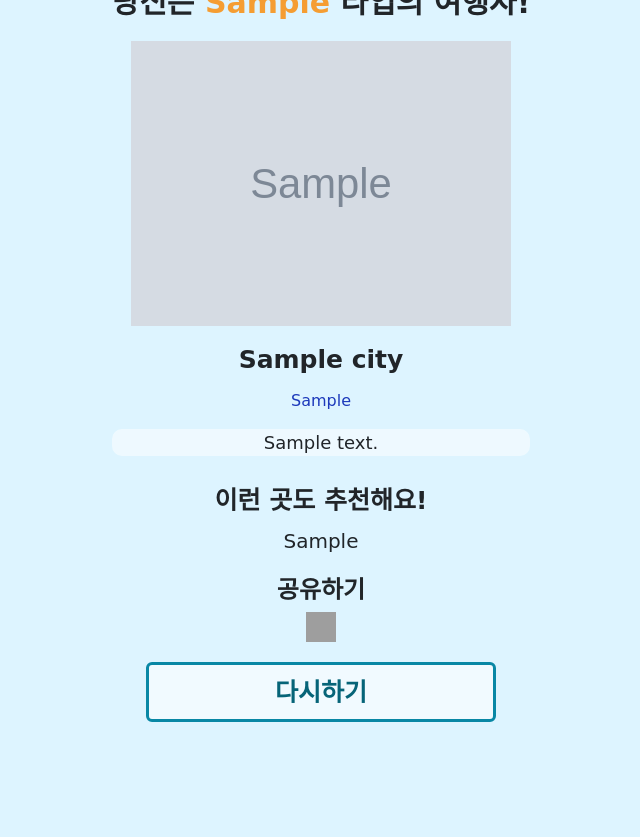
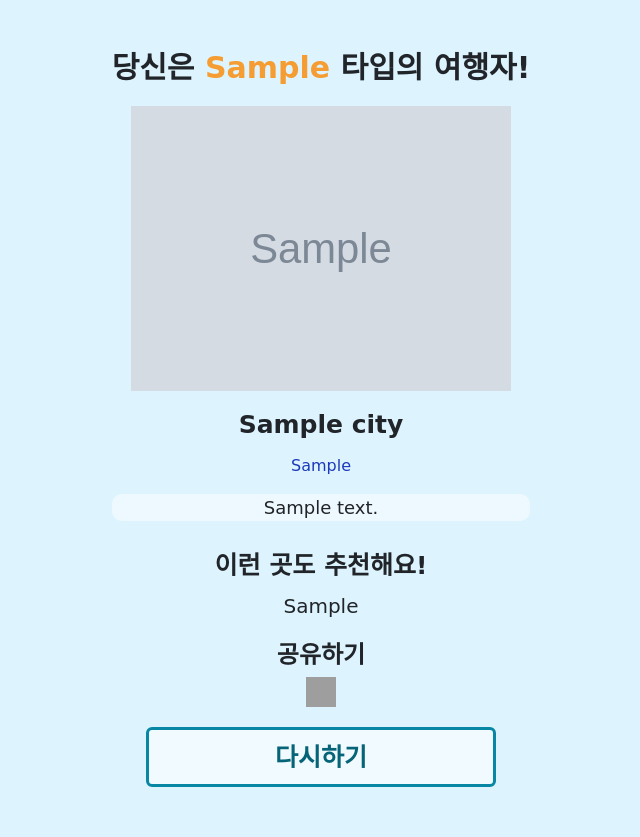
Before and after one commit to TellMeRodi/Rodi_Service, a Django app: template Researches/templates/result.html in a window 1280 px wide. Shown: the whole page, without its empty margins (319-959 px from the left). Before the commit the page ends 722 px from the top, so only its background shows below. Run offline with Django 4.2, Linux system fonts and the light colour scheme; the template is opened without the code that fills it: most values are stand-ins (such as "Sample title", 1, 10 or a date in 2020); grey boxes marked "Sample" are stand-in pictures; some libraries are stand-ins or nearby versions; some web fonts are replaced; grey boxes are pictures that could not be loaded.

Commit message:
result 수정(공유하기 버튼, 상단 margin)

```diff
--- a/Researches/templates/result.html
+++ b/Researches/templates/result.html
@@ -1,14 +1,14 @@
 {% extends 'base.html' %}
 {% load static %}
 {% block body %}
-  <div class="Dovemayo_gothic" style="min-height: 100vh; padding-bottom:20px; margin-top: 10px; margin-bottom: 40px; text-align: center; max-width: 100%; max-height: 100%; object-fit: cover;">
+  <div class="Dovemayo_gothic" style="margin-top: 20px; margin-bottom: 40px; text-align: center; max-width: 100%; max-height: 100%; object-fit: cover;">
       {% if traveler_type %}
-          <div id="Type_Title">
+          <div id="Type_Title" style="margin-top: 40px;">
               <h1 style="font-size: 30px; font-weight: bold; margin-bottom:20px;">당신은 <span style="color:#F59D32">{{ traveler_type }}</span> 타입의 여행자!</h2>
           </div>
 
           <div id="Type_Description">
-              <img src="{% static 'images/' %}{{ type_photo }}" alt="{{ traveler_type }} image" style="text-align: center; width: 380px; max-width: 100%; max-height: 100%; object-fit: cover; margin-bottom:15px">
+              <img id="sharedImage" src="{% static 'images/' %}{{ type_photo }}" alt="{{ traveler_type }} image" style="text-align: center; width: 380px; max-width: 100%; max-height: 100%; object-fit: cover; margin-bottom:15px">
               <div style="margin-bottom: 10px;">
                   {% for city in traveler_type_cities %}
                       <span style="font-size: 25px; font-weight: bold;">{{ city }}</span>
@@ -56,15 +56,14 @@
 
   function kakaoShare() {
     var currentUrl = window.location.href;
-    var imageUrl = document.getElementById('sharedImage').src;
-
+    var imageElement = document.getElementById('sharedImage').src;
 
     Kakao.Link.sendDefault({
       objectType: 'feed',
       content: {
         title: 'RODI 알려줘!',
         description: '나에게 찰떡같은 국내 여행지가 궁금하다면?',
-        imageUrl: imageUrl,
+        imageUrl: imageElement.src,
         link: {
           mobileWebUrl: currentUrl,
           webUrl: currentUrl,
```
